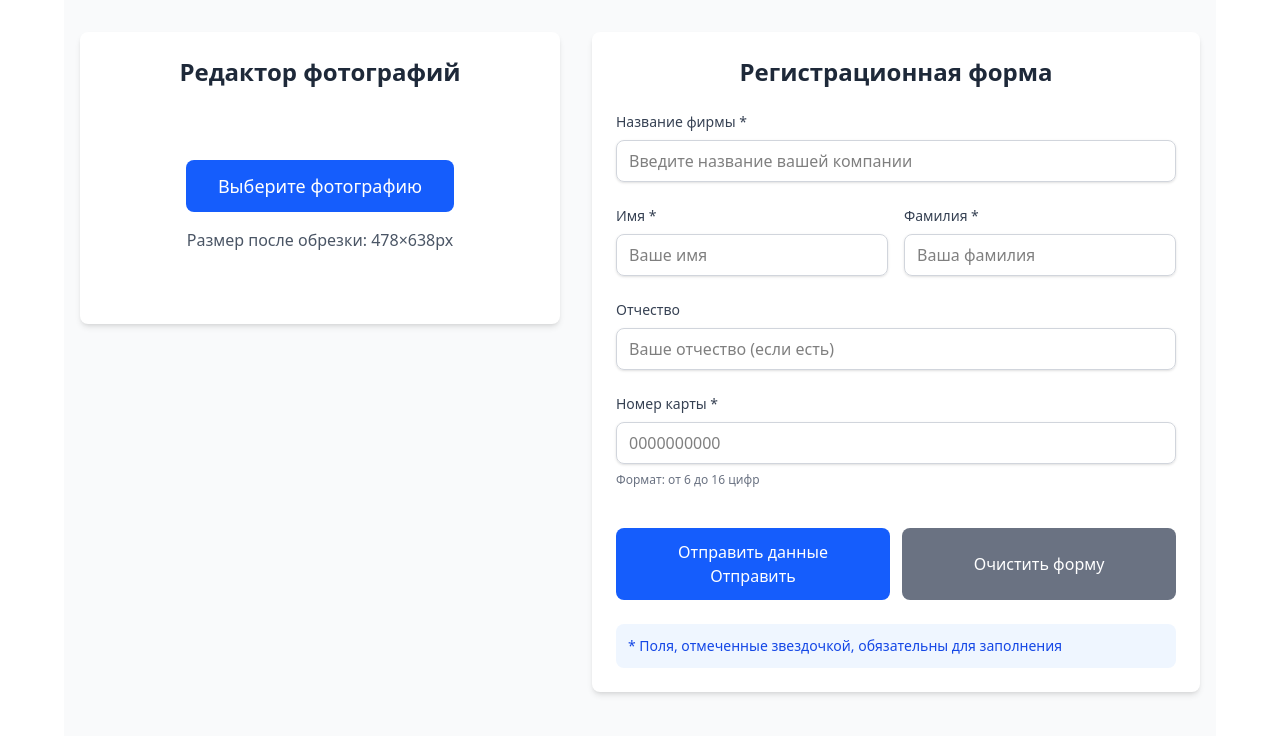
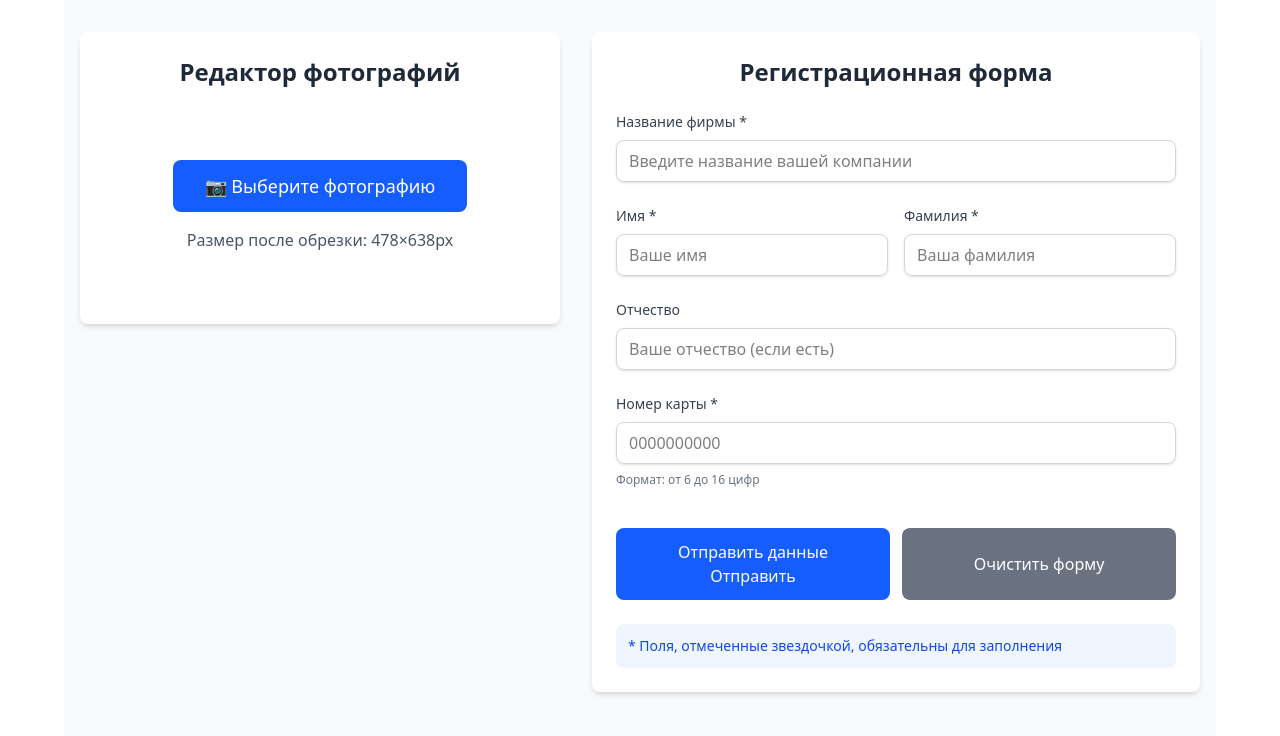
Before and after one commit to lexxmg/photo-pass, a React (Vite) app: page / in a window 1280 px wide. Shown: the top 736 px of the page. Built offline with nearby package versions, Linux system fonts and the light colour scheme.

Commit message:
added a loading button

```diff
--- a/src/bll/useImageCropper.tsx
+++ b/src/bll/useImageCropper.tsx
@@ -20,6 +20,8 @@ export type ImageCropperControl = {
   backToEdit: () => void;
   setCrop: ({}: Point) => void;
   setZoom: (zoom: number) => void;
+  setIsLoading: (value: boolean) => void;
+  isLoading: boolean;
 };
 
 export function useImageCropper(targetWidth: number, targetHeight: number): ImageCropperControl {
@@ -31,9 +33,11 @@ export function useImageCropper(targetWidth: number, targetHeight: number): Imag
   const [croppedImageBlob, setCroppedImageBlob] = useState<Blob | null>(null);
   const [fileInputKey, setFileInputKey] = useState<number>(0);
   const fileInputRef = useRef<HTMLInputElement>(null);
+  const [isLoading, setIsLoading] = useState<boolean>(false);
 
   const onFileChange = useCallback((e: ChangeEvent<HTMLInputElement>) => {
     if (e.target.files && e.target.files.length > 0) {
+      setIsLoading(true);
       const file = e.target.files[0];
       const reader = new FileReader();
 
@@ -43,6 +47,7 @@ export function useImageCropper(targetWidth: number, targetHeight: number): Imag
           setCrop({ x: 0, y: 0 });
           setZoom(1.01);
           setCroppedImage(null);
+          setIsLoading(false);
         }
       });
 
@@ -112,6 +117,8 @@ export function useImageCropper(targetWidth: number, targetHeight: number): Imag
     croppedImageBlob,
     fileInputKey,
     fileInputRef,
+    isLoading,
+    setIsLoading,
     onFileChange,
     onCropComplete,
     showCroppedImage,
--- a/src/ui/ImageCropper.tsx
+++ b/src/ui/ImageCropper.tsx
@@ -10,6 +10,14 @@ type Props = {
 
 export const ImageCropper = (props: Props) => {
   const imageCropperControl = props.imageCropperControl;
+
+  const handelClickgetImage = () => {
+    imageCropperControl.setIsLoading(true);
+    setTimeout(() => {
+      imageCropperControl.setIsLoading(false);
+      imageCropperControl.fileInputRef.current?.click();
+    }, 20);
+  };
 
   return (
     <div className="min-w-lg bg-gray-50 px-4 py-8 max-lg:m-auto max-md:min-w-full">
@@ -28,11 +36,29 @@ export const ImageCropper = (props: Props) => {
         {!imageCropperControl.imageSrc && (
           <div className="py-12 text-center">
             <button
-              onClick={() => imageCropperControl.fileInputRef.current?.click()}
-              className="rounded-lg bg-blue-600 px-8 py-3 text-lg font-medium text-white transition duration-200 hover:bg-blue-700"
+              type="button"
+              onClick={handelClickgetImage}
+              disabled={imageCropperControl.isLoading}
+              className="cursor-pointer rounded-lg bg-blue-600 px-8 py-3 text-lg font-medium text-white transition duration-200 hover:bg-blue-700 disabled:cursor-not-allowed disabled:bg-blue-400 disabled:hover:bg-blue-400"
             >
-              Выберите фотографию
+              {imageCropperControl.isLoading ? (
+                <span className="flex items-center justify-center">
+                  {/* Индикатор загрузки */}
+                  <svg className="mr-3 -ml-1 h-5 w-5 animate-spin text-white" xmlns="http://www.w3.org/2000/svg" fill="none" viewBox="0 0 24 24">
+                    <circle className="opacity-25" cx="12" cy="12" r="10" stroke="currentColor" strokeWidth="4"></circle>
+                    <path
+                      className="opacity-75"
+                      fill="currentColor"
+                      d="M4 12a8 8 0 018-8V0C5.373 0 0 5.373 0 12h4zm2 5.291A7.962 7.962 0 014 12H0c0 3.042 1.135 5.824 3 7.938l3-2.647z"
+                    ></path>
+                  </svg>
+                  Подождите...
+                </span>
+              ) : (
+                '📷 Выберите фотографию'
+              )}
             </button>
+
             <p className="mt-4 text-gray-600">
               Размер после обрезки: {TARGET_WIDTH}×{TARGET_HEIGHT}px
             </p>
```
